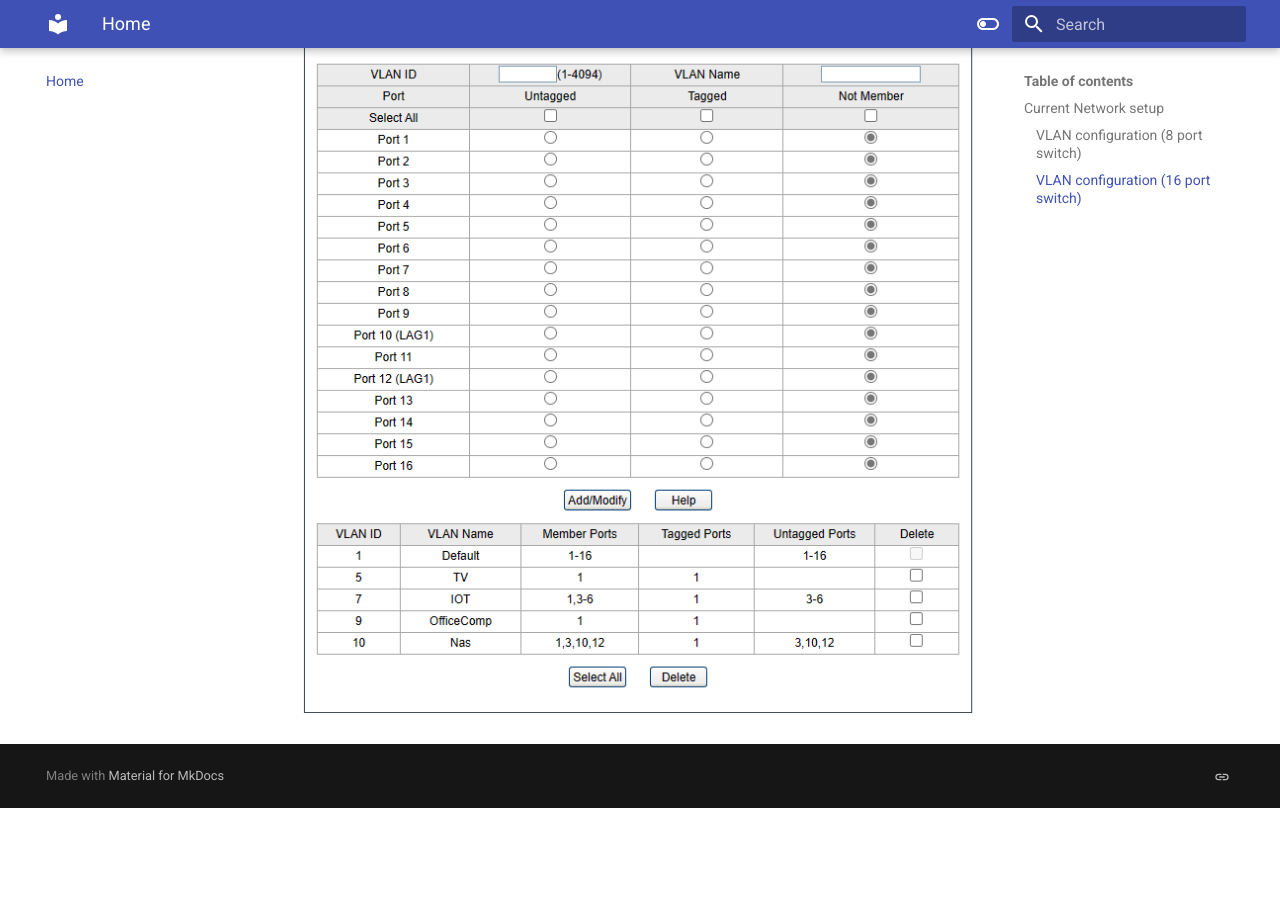
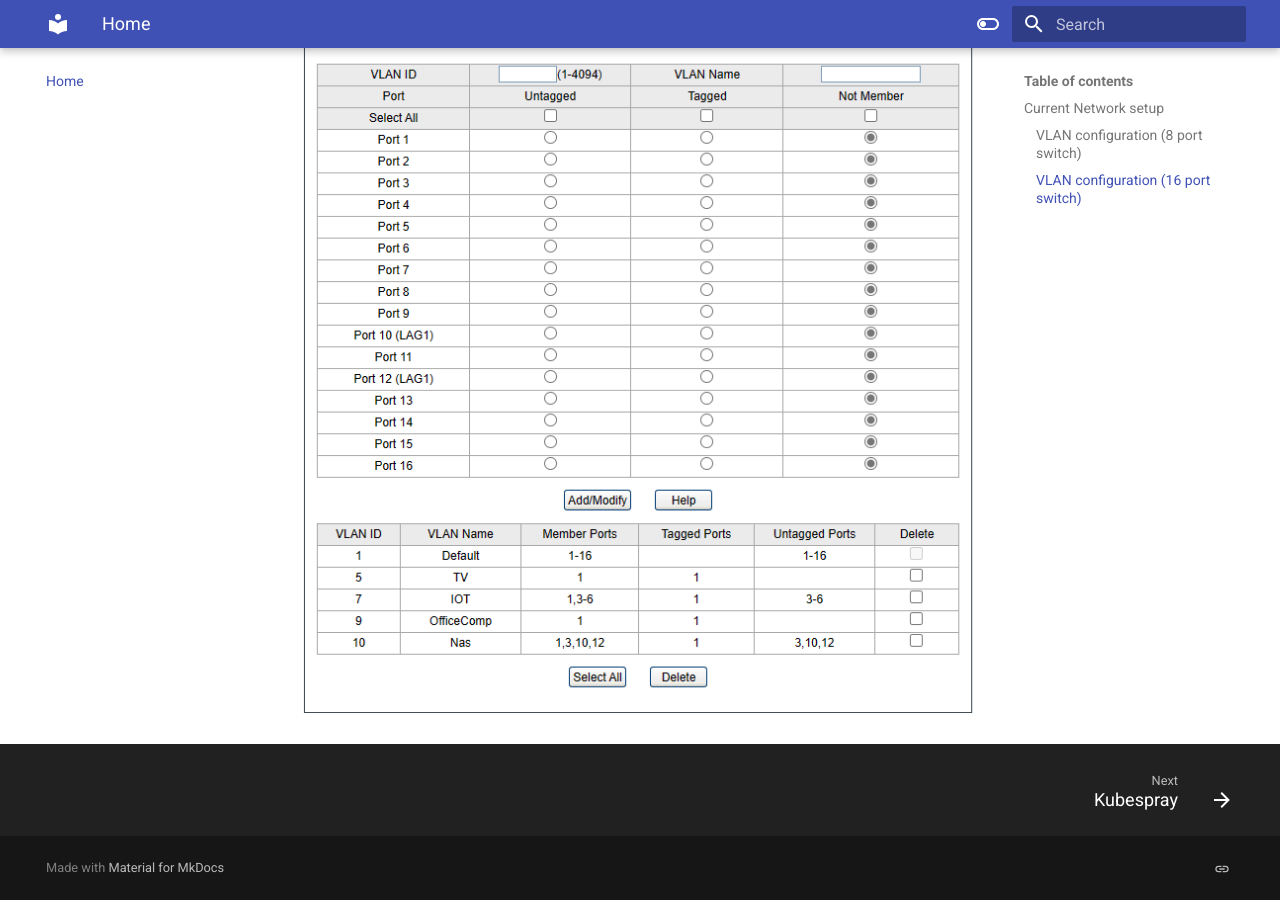
Before and after one commit to RJMcMullan/homelab, an MkDocs documentation site: the page built from docs/index.md, in a window 1280 px wide and 900 px high, scrolled down 1991 px. Built offline with MkDocs 1.6.1 and Material for MkDocs 9.7.7, drawn with Linux system fonts in a browser that asks for light colours; before the commit the page ends 2799 px from its top, so only the background shows below that.

```diff
--- a/mkdocs.yml
+++ b/mkdocs.yml
@@ -37,12 +37,24 @@
 
   - Linux Admin:
     - change cloud-init vm dns config: linux_admin/change_dns_config_cloud-init_vm.md
+
+markdown_extensions:
+  - attr_list
+  - pymdownx.emoji:
+      emoji_index: !!python/name:material.extensions.emoji.twemoji
+      emoji_generator: !!python/name:material.extensions.emoji.to_svg
+
+extra_css:
+  - stylesheets/extra.css
+
 theme:
   name: material
   features:
     - navigation.tabs
     - navigation.top
     - navigation.sections
+    - navigation.footer
+
   palette:
     - media: "(prefers-color-scheme: light)"
       scheme: default
@@ -56,6 +68,7 @@
       toggle:
         icon: material/toggle-switch
         name: Switch to light mode
+
 extra:
   social:
     - icon: simple-buymeacoffee
```
